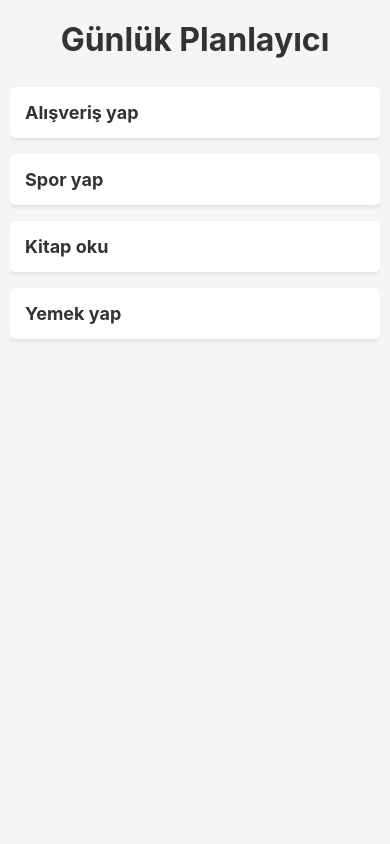
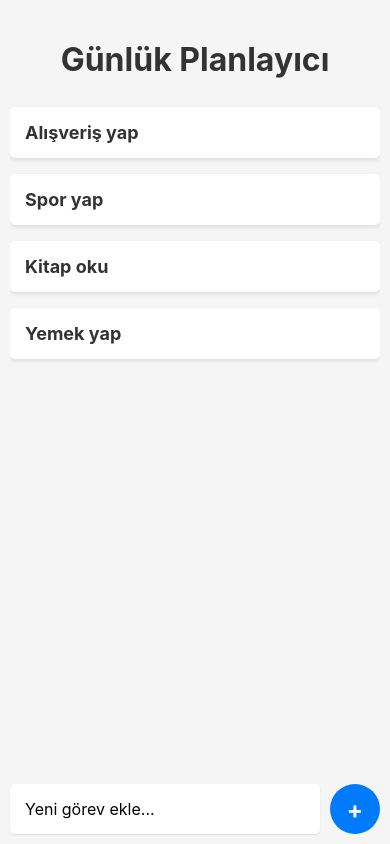
Before and after one commit to devfurkank/task-1, a React Native app in the folder to-do-app/: screen / in a window 390 px wide. Built offline with nearby package versions, Linux system fonts and the light colour scheme.

Commit message:
Module-3 is completed!

```diff
--- a/to-do-app/App.js
+++ b/to-do-app/App.js
@@ -1,17 +1,45 @@
 import React, { useState } from 'react';
-import { View, Text, FlatList, StyleSheet } from 'react-native';
+import {
+  View,
+  Text,
+  FlatList,
+  StyleSheet,
+  TextInput,
+  TouchableOpacity,
+  KeyboardAvoidingView,
+  Platform,
+  Keyboard
+} from 'react-native';
 
 export default function App() {
   const [tasks, setTasks] = useState([
-    { id: '1', title: 'Alışveriş yap' },
-    { id: '2', title: 'Spor yap' },
-    { id: '3', title: 'Kitap oku' },
-    { id: '4', title: 'Yemek yap' },
+    { id: '1', title: 'Alışveriş yap', completed: false },
+    { id: '2', title: 'Spor yap', completed: false },
+    { id: '3', title: 'Kitap oku', completed: false },
+    { id: '4', title: 'Yemek yap', completed: false },
   ]);
+  const [taskText, setTaskText] = useState('');
+
+  // Yeni görev ekleme fonksiyonu
+  const addTask = () => {
+    if (taskText.trim().length > 0) {
+      setTasks([...tasks, {
+        id: Date.now().toString(),
+        title: taskText.trim(),
+        completed: false
+      }]);
+      setTaskText('');
+      Keyboard.dismiss();
+    }
+  };
 
   return (
-    <View style={styles.container}>
+    <KeyboardAvoidingView
+      behavior={Platform.OS === 'ios' ? 'padding' : 'height'}
+      style={styles.container}
+    >
       <Text style={styles.header}>Günlük Planlayıcı</Text>
+
       <FlatList
         data={tasks}
         keyExtractor={(item) => item.id}
@@ -21,7 +49,20 @@ export default function App() {
           </View>
         )}
       />
-    </View>
+
+      <View style={styles.inputContainer}>
+        <TextInput
+          style={styles.input}
+          placeholder="Yeni görev ekle..."
+          value={taskText}
+          onChangeText={setTaskText}
+          onSubmitEditing={addTask}
+        />
+        <TouchableOpacity style={styles.addButton} onPress={addTask}>
+          <Text style={styles.addButtonText}>+</Text>
+        </TouchableOpacity>
+      </View>
+    </KeyboardAvoidingView>
   );
 }
 
@@ -29,7 +70,7 @@ const styles = StyleSheet.create({
   container: {
     flex: 1,
     backgroundColor: '#f5f5f5',
-    paddingTop: 20,
+    paddingTop: 40,
     paddingHorizontal: 10,
   },
   header: {
@@ -51,7 +92,36 @@ const styles = StyleSheet.create({
   },
   taskText: {
     fontSize: 18,
-    fontWeight:"bold",
+    fontWeight: "bold",
     color: '#333',
   },
+  inputContainer: {
+    flexDirection: 'row',
+    marginVertical: 10,
+  },
+  input: {
+    flex: 1,
+    backgroundColor: '#fff',
+    padding: 15,
+    borderRadius: 5,
+    marginRight: 10,
+    shadowColor: '#000',
+    shadowOffset: { width: 0, height: 1 },
+    shadowOpacity: 0.1,
+    shadowRadius: 2,
+    fontSize: 16,
+  },
+  addButton: {
+    backgroundColor: '#007bff',
+    width: 50,
+    height: 50,
+    borderRadius: 25,
+    justifyContent: 'center',
+    alignItems: 'center',
+  },
+  addButtonText: {
+    color: '#fff',
+    fontSize: 24,
+    fontWeight: 'bold',
+  },
 });
```
